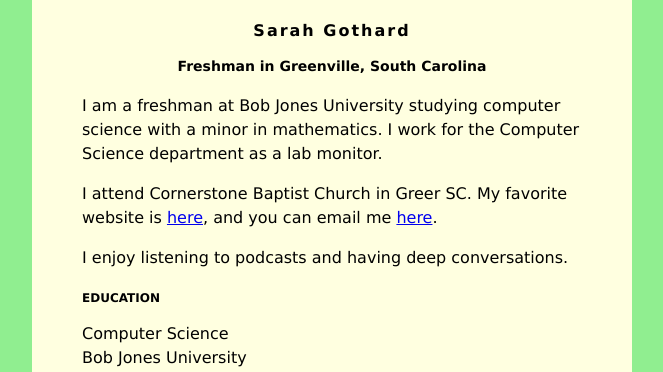
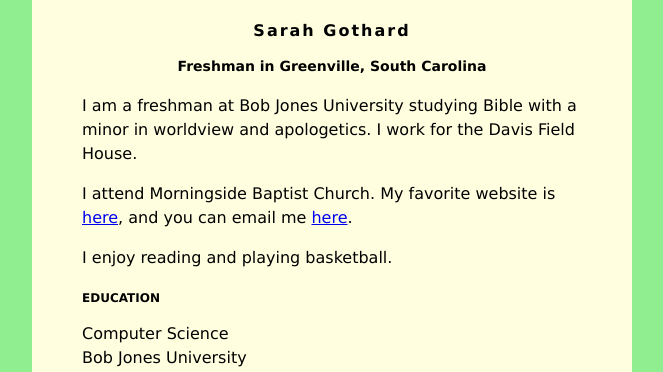
Before and after one commit to lscot13/lscot13.github.io, a plain HTML site: page index.html in a window 1280 px wide. Shown: the top 372 px of the page, without its empty margins (308-971 px from the left). Drawn offline with Linux system fonts and the light colour scheme.

Commit message:
Update index.html

```diff
--- a/index.html
+++ b/index.html
@@ -33,15 +33,15 @@ h3 {
         <h1>Sarah Gothard</h1>
         <h2>Freshman in Greenville, South Carolina</h2>
 
-         <p>I am a freshman at Bob Jones University studying computer science with a minor in
-            mathematics. I work for the Computer Science department as a lab monitor.</p>
+         <p>I am a freshman at Bob Jones University studying Bible with a minor in
+            worldview and apologetics. I work for the Davis Field House.</p>
          <p>
-            I attend Cornerstone Baptist Church in Greer SC. My favorite website is
-            <a href="https://mobilehymns.org/">here</a>, and you can email me
-            <a href="mailto:sgothard@bju.edu">here</a>.
+            I attend Morningside Baptist Church. My favorite website is
+            <a href=https://www.reformedsage.com/">here</a>, and you can email me
+            <a href="mailto:lscot479@students.bju.edu">here</a>.
          </p>
          <p>
-            I enjoy listening to podcasts and having deep conversations.
+            I enjoy reading and playing basketball.
          </p>
         <h3>EDUCATION</h3>
         Computer Science<br />
```
